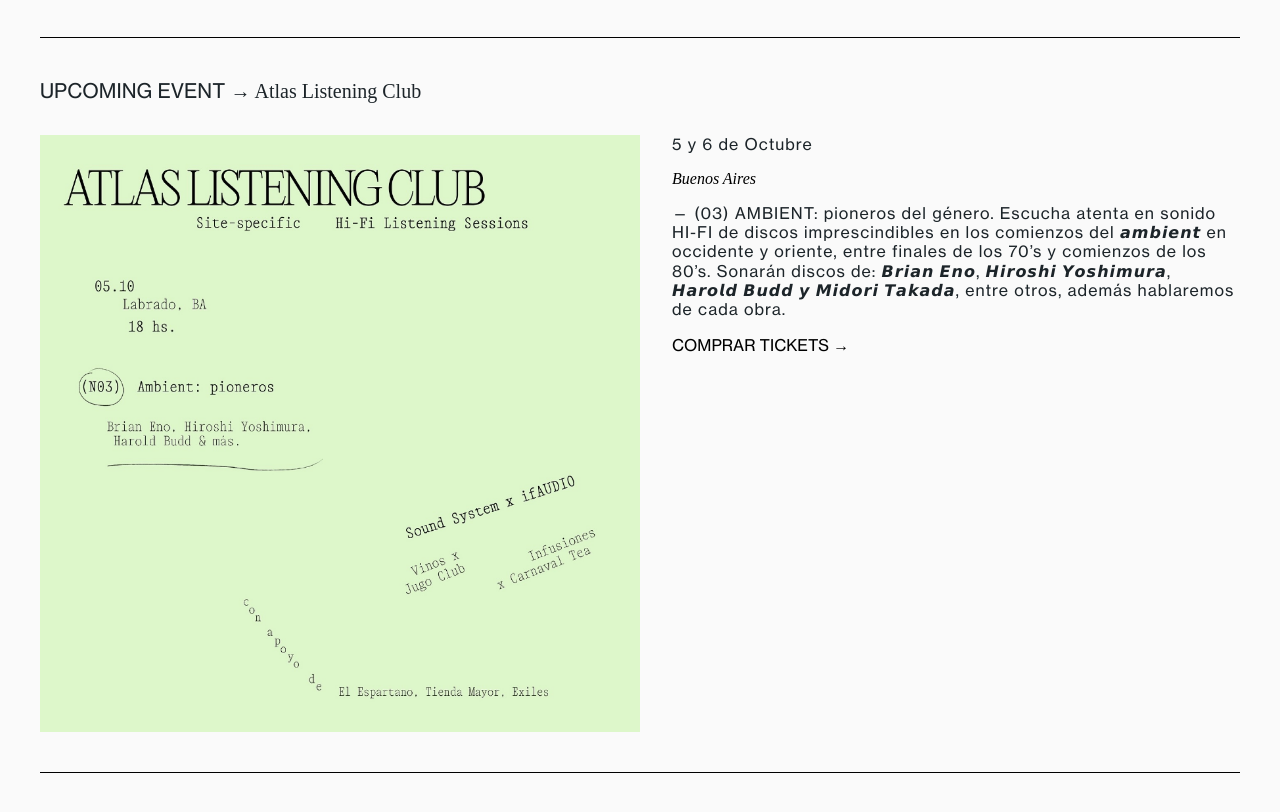
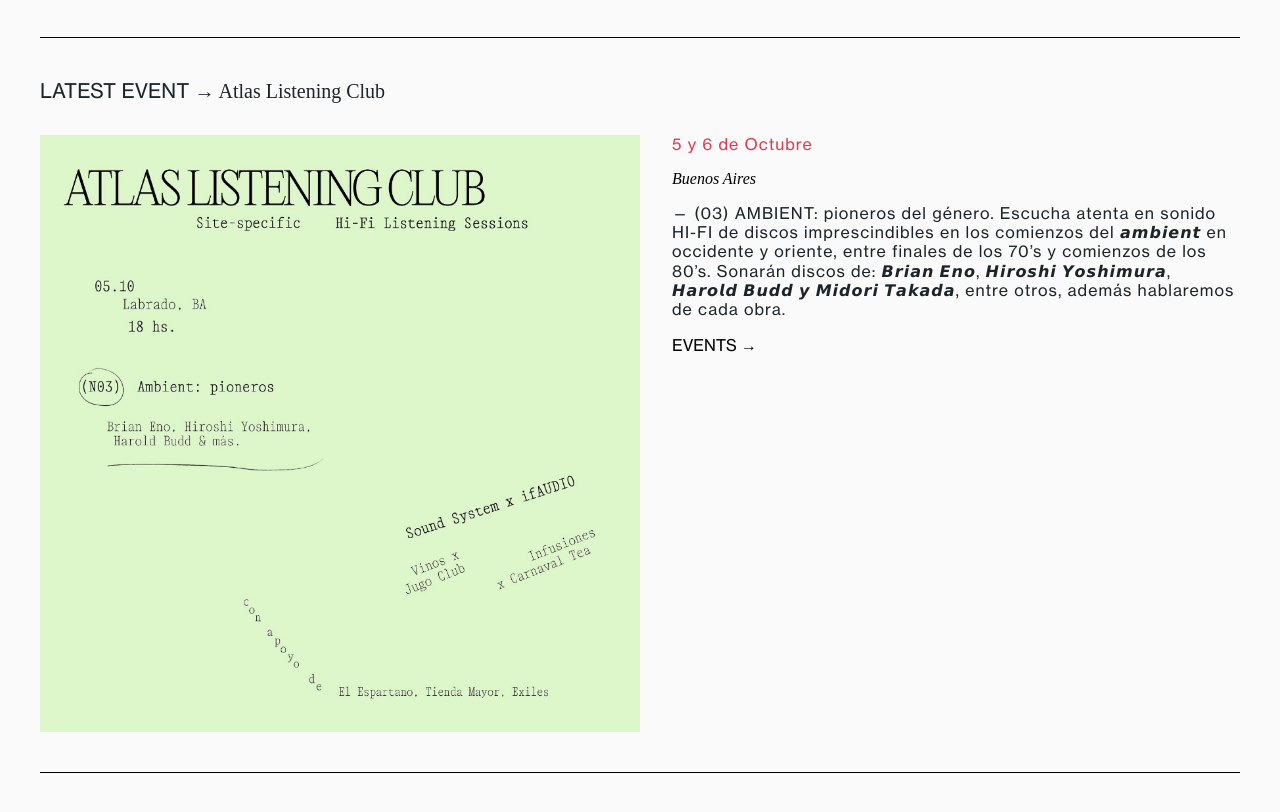
Before and after one commit to PiterMart/jugo-club, a Next.js app: page / in a window 1280 px wide. Shown: the part 2460-3272 px from the top of the page. Built offline with nearby package versions, Linux system fonts and the light colour scheme; a web font is replaced by a local one.

Commit message:
home page events

```diff
--- a/src/app/page.js
+++ b/src/app/page.js
@@ -119,11 +119,11 @@
           <div className={styles.page__section2}>
             <div>
               <p className={styles.image_description}>
-                UPCOMING EVENT <span style={{fontWeight: '500'}}> &#8594; Atlas Listening Club</span>
+                LATEST EVENT <span style={{fontWeight: '500'}}> &#8594; Atlas Listening Club</span>
               </p>
             </div>
-            <div className={styles.page__section_slide}>
-              <Link href="/events">
+            <div className={styles.page__section_slide} >
+              <Link href="https://atlasatlas.com.ar/alc03" target="_blank">
                 <div className={styles.image_container}>
                   <Image
                     src="/atlas flyer.png"
@@ -138,12 +138,13 @@
                 </div>
               </Link>
               <div className={styles.page__section_slide_info}>
-                <p className={styles.paragraph}>5 y 6 de Octubre</p>
+                <p className={styles.paragraph} style={{color: '#e3384f'}}>5 y 6 de Octubre</p>
                 <p style={{fontStyle: 'italic'}}>Buenos Aires</p>
                 <p className={styles.paragraph}>— (03) AMBIENT: pioneros del género.
                   Escucha atenta en sonido HI-FI de discos imprescindibles en los comienzos del 𝙖𝙢𝙗𝙞𝙚𝙣𝙩 en occidente y oriente, entre finales de los 70’s y comienzos de los 80’s.
-                  Sonarán discos de: 𝘽𝙧𝙞𝙖𝙣 𝙀𝙣𝙤, 𝙃𝙞𝙧𝙤𝙨𝙝𝙞 𝙔𝙤𝙨𝙝𝙞𝙢𝙪𝙧𝙖, 𝙃𝙖𝙧𝙤𝙡𝙙 𝘽𝙪𝙙𝙙 𝙮 𝙈𝙞𝙙𝙤𝙧𝙞 𝙏𝙖𝙠𝙖𝙙𝙖, entre otros, además hablaremos de cada obra.</p>
-                <Link href="/events"><p>COMPRAR TICKETS &#8594;</p></Link>
+                  Sonarán discos de: 𝘽𝙧𝙞𝙖𝙣 𝙀𝙣𝙤, 𝙃𝙞𝙧𝙤𝙨𝙝𝙞 𝙔𝙤𝙨𝙝𝙞𝙢𝙪𝙧𝙖, 𝙃𝙖𝙧𝙤𝙡𝙙 𝘽𝙪𝙙𝙙 𝙮 𝙈𝙞𝙙𝙤𝙧𝙞 𝙏𝙖𝙠𝙖𝙙𝙖, entre otros, además hablaremos de cada obra.
+                </p>
+                <a href="/events" target="_blank" ><p>EVENTS &#8594;</p></a>
               </div>
             </div>
           </div>
```
